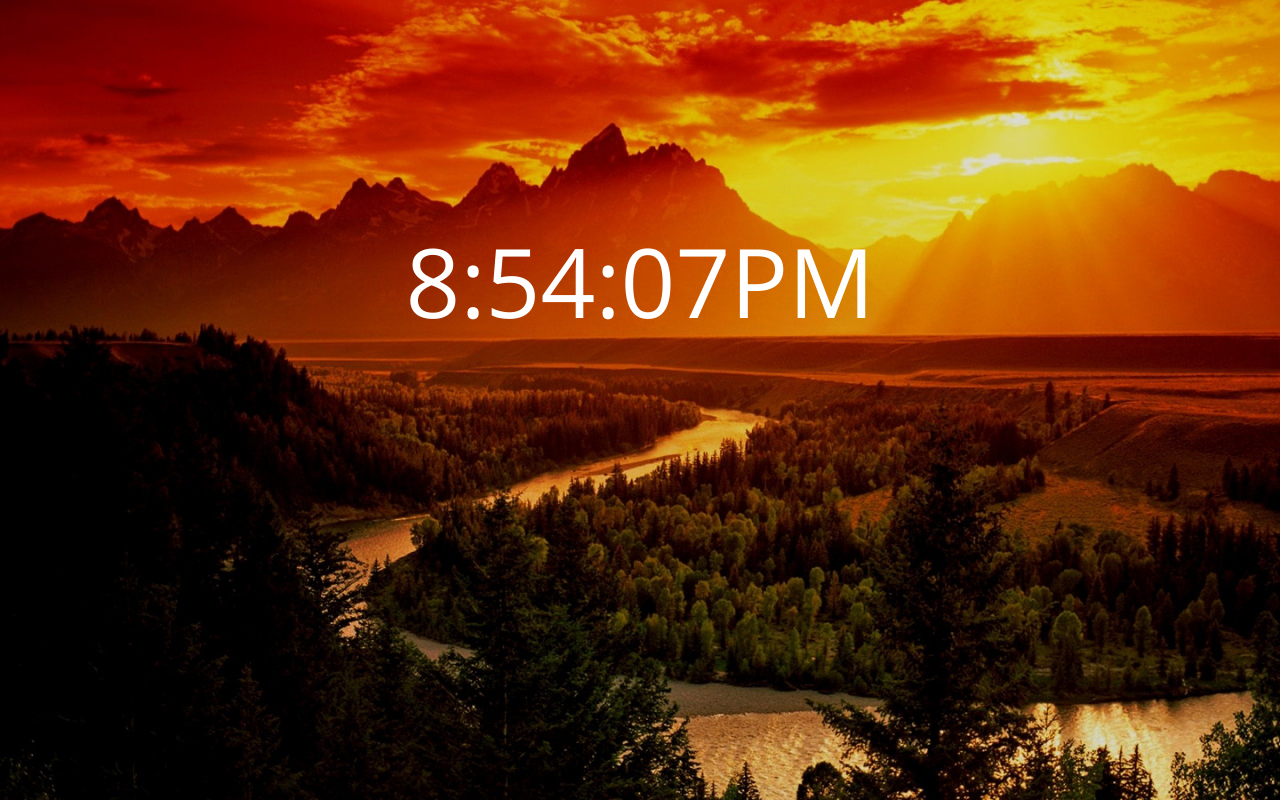
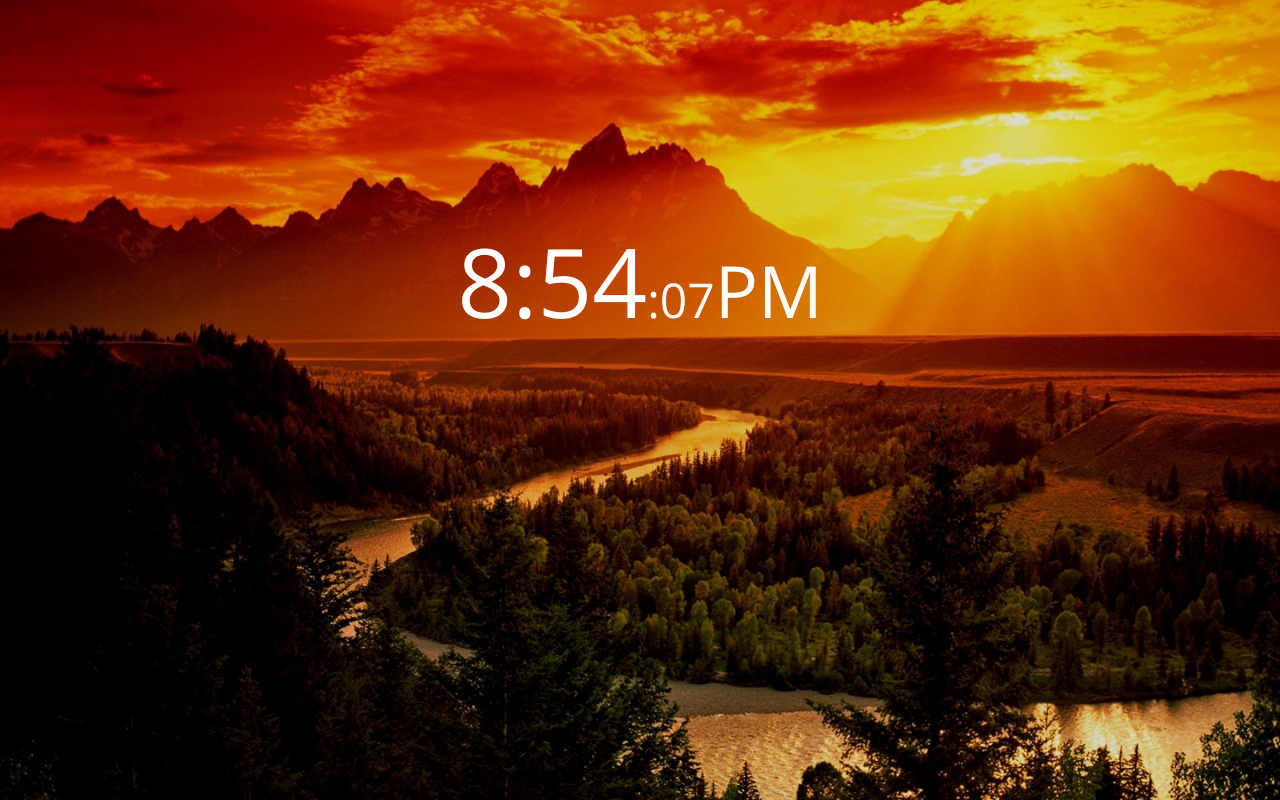
Before and after one commit to BrandonDGr8/BrandonDGr8.github.io, a plain HTML site: page app/newtab/index.html in a window 1280 px wide. Drawn offline with nearby package versions, Linux system fonts and the light colour scheme; a web font is replaced by a local one.

Commit message:
varying font sizes

```diff
--- a/app/newtab/index.html
+++ b/app/newtab/index.html
@@ -9,7 +9,9 @@
     </head>
 
     <body onload="startTime()">
-        <div id="txt" class="time"></div>
+        <div class="time">
+            <p id="txt"></p><p id="smaller"></p><p id="small"></p>
+        </div>
         <div id="background">
             <img id="image" src="" class="stretch" alt=""/>
         </div>
--- a/app/newtab/script.js
+++ b/app/newtab/script.js
@@ -17,7 +17,9 @@ function startTime() {
         }
         o = "PM";
     }
-    document.getElementById('txt').innerHTML = h + ":" + m + ":" + s + o;
+    document.getElementById('txt').innerHTML = h + ":" + m;
+    document.getElementById('smaller').innerHTML = ":" + s;
+    document.getElementById('small').innerHTML = o;
     var t = setTimeout(function(){startTime()},500);
     checkHour();
 }
--- a/app/newtab/stylesheet.css
+++ b/app/newtab/stylesheet.css
@@ -1,11 +1,26 @@
 .time {
-    font-size: 6em;
-    font-family: "Open Sans", helvetica;
-    text-align: center;
     margin-top: 17%;
     height: 100%;
     width: 100%;
+    font-family: "Open Sans", helvetica;
+    text-align: center;
     color: #FFFFFF;
+}
+
+p {
+    display: inline;
+}
+
+#txt {
+    font-size: 6em;
+}
+
+#smaller {
+    font-size: 3em;
+}
+
+#small {
+    font-size: 4.5em;
 }
 
 #background {
```
